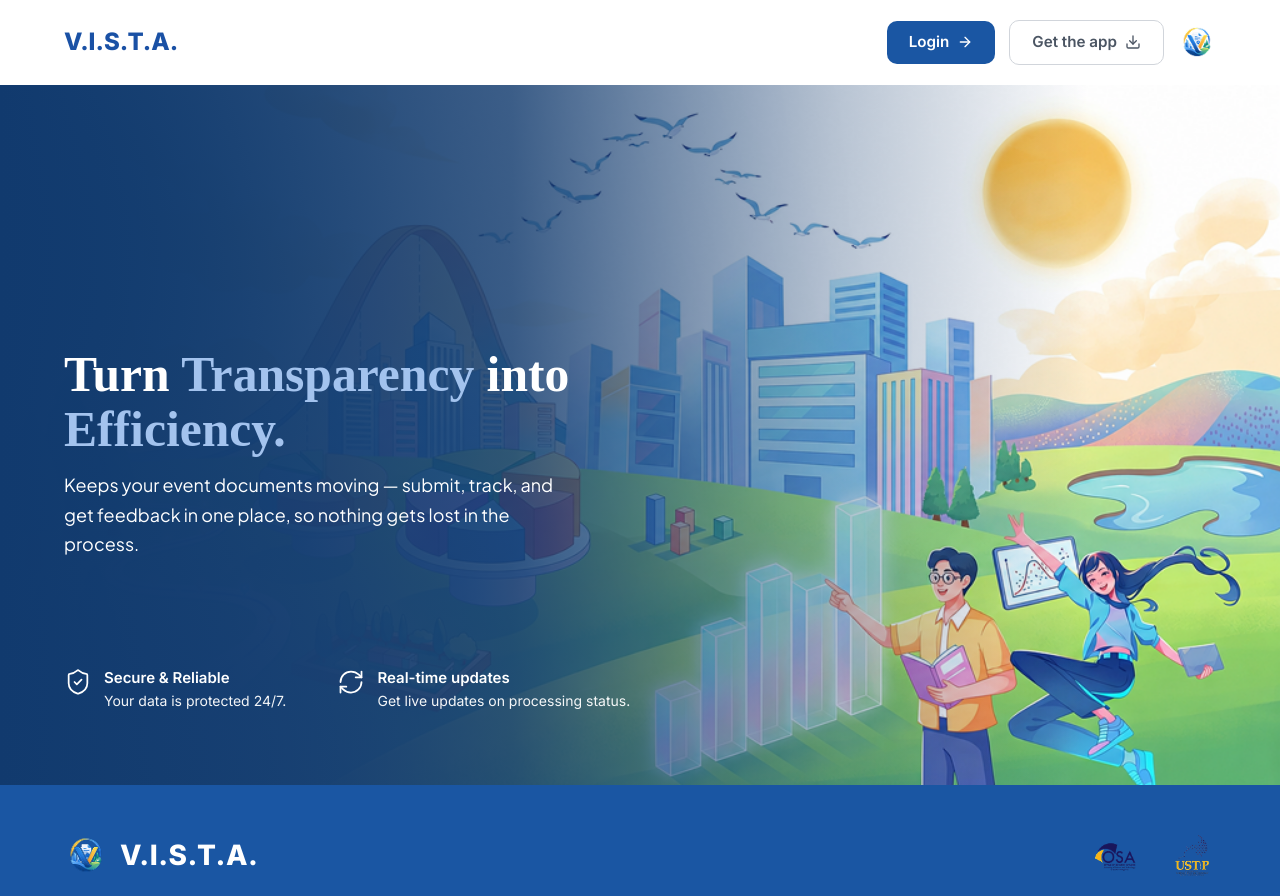
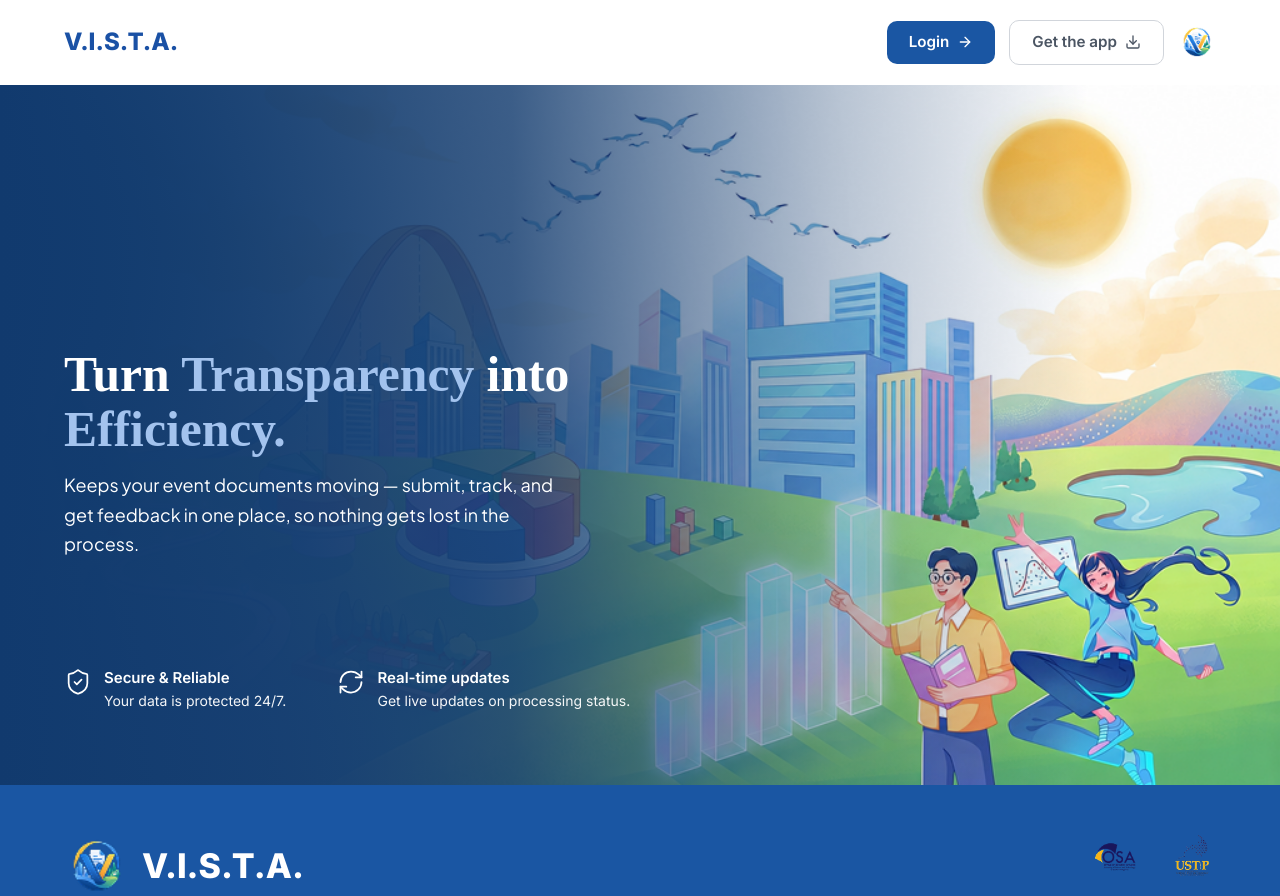
Before and after one commit to V-I-S-T-A/VISTA-WEB, a React (Vite) app: page / in a window 1280 px wide. Shown: the top 896 px of the page. Built offline with nearby package versions, Linux system fonts and the light colour scheme; a web font is replaced by a local one.

Commit message:
chore: add dashboard assets and update shared UI components

```diff
--- a/index.html
+++ b/index.html
@@ -1,13 +1,16 @@
 <!doctype html>
 <html lang="en">
+
 <head>
   <meta charset="UTF-8" />
-    <link rel="icon" type="image/svg+xml" href="/favicon.svg" />
+  <link rel="icon" type="image/svg+xml" href="/src/assets/shared/vista_logo.png" />
   <meta name="viewport" content="width=device-width, initial-scale=1.0" />
-    <title>vista-web</title>
+  <title>VISTA - Visibility System with Intelligent Document Processing</title>
 </head>
+
 <body>
   <div id="root"></div>
   <script type="module" src="/src/main.jsx"></script>
 </body>
+
 </html>
--- a/src/components/footer.jsx
+++ b/src/components/footer.jsx
@@ -50,8 +50,10 @@ export default function Footer() {
         <div className="footer-top">
           <div className="footer-left">
             <div className="footer-brand">
-              <img src={vistaLogo} alt="" className="footer-logo" aria-hidden="true" />
-              <span className="footer-title">V.I.S.T.A.</span>
+              <img src={vistaLogo} alt="" className="footer-logo!w-[66px] !h-[66px]" aria-hidden="true" />
+              <span className="text-[34px] font-dm-sans font-black text-lg leading-none whitespace-nowrap">
+                V.I.S.T.A.
+              </span>
             </div>
             <p className="footer-description">
               A centralized system for a secure, transparent, and efficient document flow.
```
Also changed, not shown: src/assets/shared/default_user.jpg (added), src/assets/shared/systemscope.png (added). Lines whose indentation alone changed are shown as unchanged.
